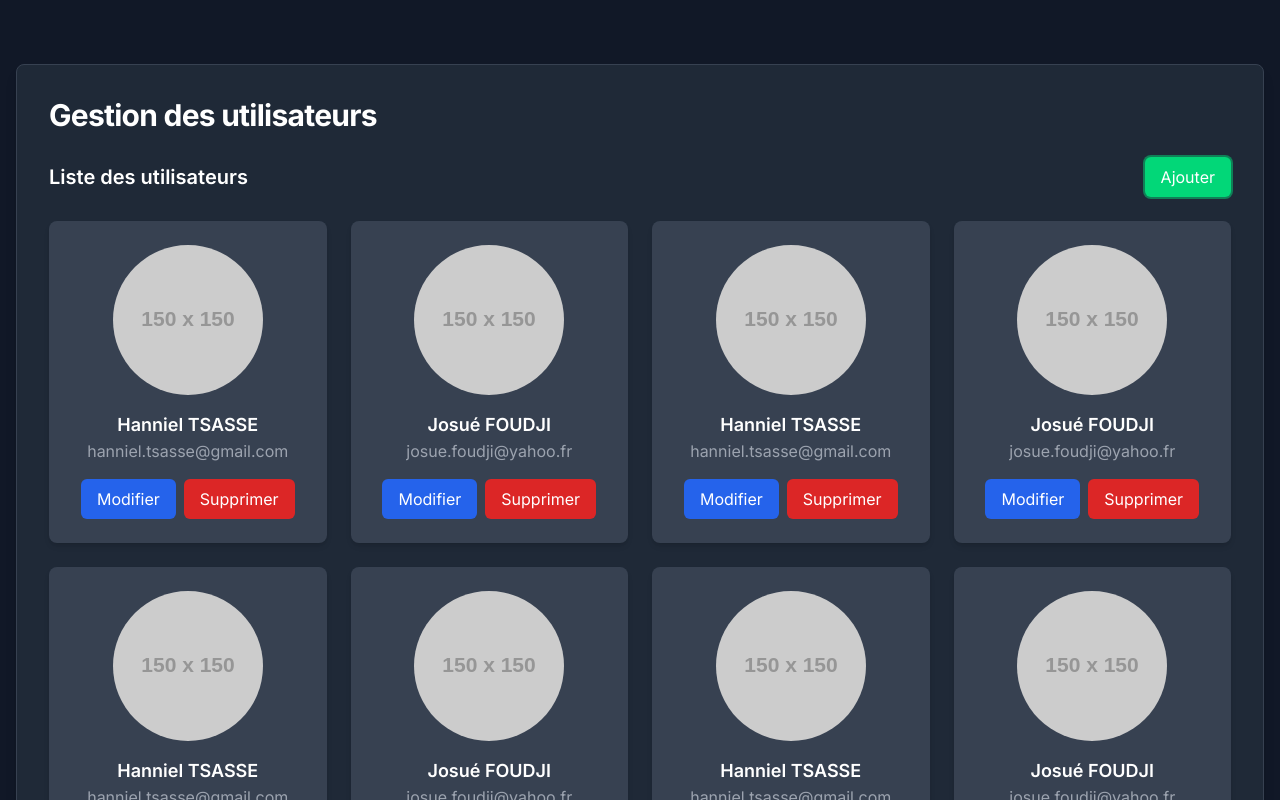
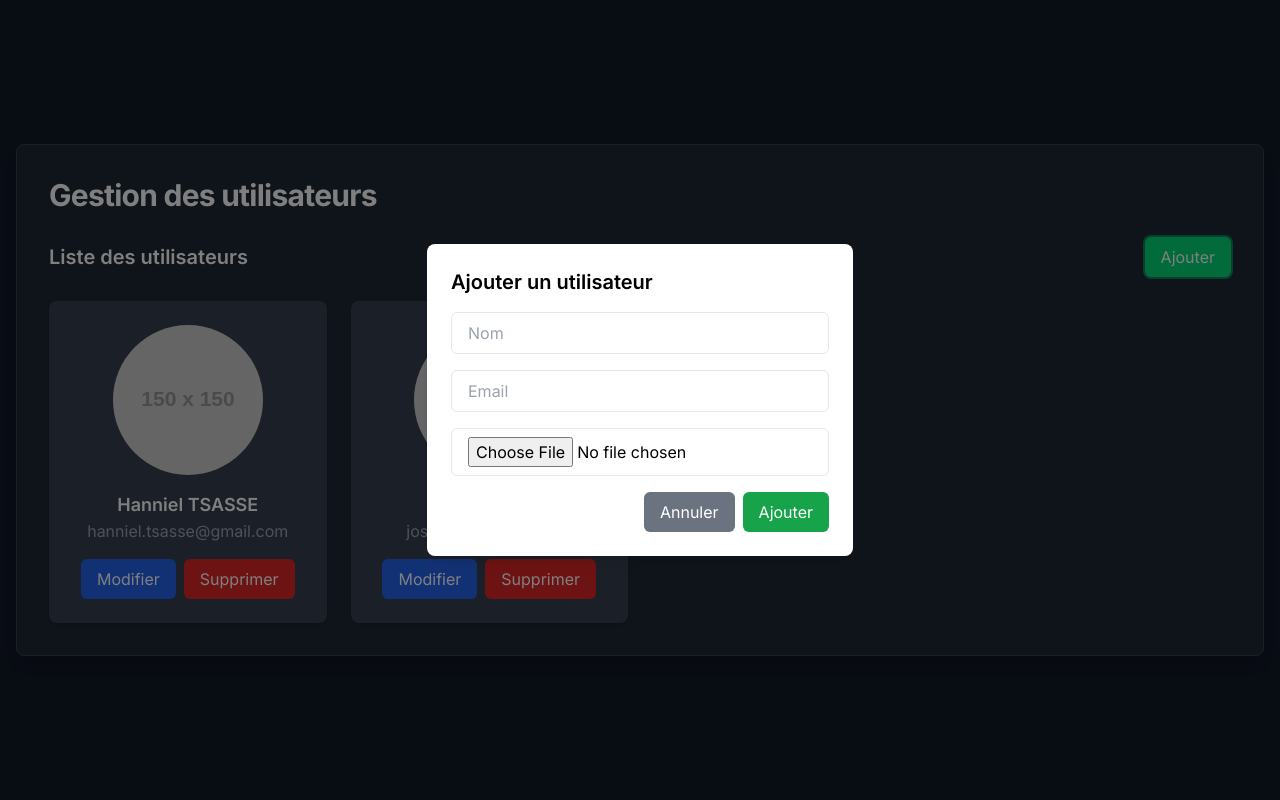
Before and after one commit to Hanniel95/Users-Management, a Next.js app: page / in a window 1280 px wide. Both pictures are taken after a click on the button "Ajouter". Shown: the top 800 px of the page. Built offline with nearby package versions, Linux system fonts and the light colour scheme.

Commit message:
Manage users without BackEnd

```diff
--- a/src/app/page.tsx
+++ b/src/app/page.tsx
@@ -1,8 +1,9 @@
 "use client";
 
+import { useState } from "react";
 import Image from "next/image";
 
-const users = [
+const initialUsers = [
   {
     id: 1,
     name: "Hanniel TSASSE",
@@ -17,18 +18,90 @@ const users = [
   },
 ];
 
-export default function Example() {
-  const handleEdit = (userId: number) => {
-    alert(userId);
+function LoadingOverlay() {
+  return (
+    <div className="fixed inset-0 bg-black bg-opacity-50 flex items-center justify-center z-50">
+      <div className="loader"></div>
+    </div>
+  );
+}
+
+export default function HomePage() {
+  const [users, setUsers] = useState(initialUsers);
+  const [isModalOpen, setIsModalOpen] = useState(false);
+  const [isDeleteModalOpen, setIsDeleteModalOpen] = useState(false);
+  const [currentUser, setCurrentUser] = useState<any>(null);
+  const [isEditing, setIsEditing] = useState(false);
+  const [loading, setLoading] = useState(false);
+  const [selectedFile, setSelectedFile] = useState<File | null>(null);
+
+  const openModal = (user: any = null) => {
+    setCurrentUser(user);
+    setIsEditing(!!user);
+    setIsModalOpen(true);
   };
 
-  const handleDelete = (userId: number) => {
-    alert(userId);
+  const closeModal = () => {
+    setIsModalOpen(false);
+    setCurrentUser(null);
+    setIsEditing(false);
+    setSelectedFile(null);
+  };
+
+  const openDeleteModal = (user: any) => {
+    setCurrentUser(user);
+    setIsDeleteModalOpen(true);
+  };
+
+  const closeDeleteModal = () => {
+    setIsDeleteModalOpen(false);
+    setCurrentUser(null);
+  };
+
+  const handleFileChange = (e: React.ChangeEvent<HTMLInputElement>) => {
+    if (e.target.files && e.target.files[0]) {
+      setSelectedFile(e.target.files[0]);
+      setCurrentUser({
+        ...currentUser,
+        avatar: URL.createObjectURL(e.target.files[0]),
+      });
+    }
+  };
+
+  const handleSave = async () => {
+    setLoading(true);
+    await new Promise((resolve) => setTimeout(resolve, 2000));
+
+    if (isEditing) {
+      setUsers(
+        users.map((user: any) =>
+          user.id === currentUser!.id
+            ? { ...currentUser, avatar: currentUser.avatar }
+            : user
+        )
+      );
+    } else {
+      setUsers([
+        ...users,
+        { ...currentUser, id: users.length + 1, avatar: currentUser.avatar },
+      ]);
+    }
+    setLoading(false);
+    closeModal();
+  };
+
+  const handleDelete = async () => {
+    setLoading(true);
+    await new Promise((resolve) => setTimeout(resolve, 2000));
+
+    setUsers(users.filter((user) => user.id !== currentUser.id));
+    setLoading(false);
+    closeDeleteModal();
   };
 
   return (
     <>
-      <main className="min-h-screen w-screen flex justify-center items-center bg-gray-900 overflow-auto">
+      <main className="h-screen w-screen flex justify-center items-center bg-gray-900 overflow-auto">
         <div className="max-w-7xl w-full my-16 mx-4 p-8 border border-gray-700 shadow-lg rounded-lg bg-gray-800">
           <div className="mb-6">
             <h1 className="text-3xl font-bold tracking-tight text-white">
@@ -39,12 +112,15 @@ export default function Example() {
             <h2 className="text-xl font-semibold text-white">
               Liste des utilisateurs
             </h2>
-            <button className="bg-[#02d778] text-white px-4 py-2 rounded-md hover:bg-[#02c567] focus:outline-none focus:ring-2 focus:ring-[#02d778] focus:ring-opacity-50 transition">
+            <button
+              onClick={() => openModal()}
+              className="bg-[#02d778] text-white px-4 py-2 rounded-md hover:bg-[#02c567] focus:outline-none focus:ring-2 focus:ring-[#02d778] focus:ring-opacity-50 transition"
+            >
               Ajouter
             </button>
           </div>
           <div className="grid grid-cols-1 sm:grid-cols-2 md:grid-cols-3 lg:grid-cols-4 gap-6">
-            {[...users, ...users, , ...users, ...users].map((user) => (
+            {users.map((user) => (
               <div
                 key={user.id}
                 className="bg-gray-700 p-6 rounded-lg shadow-md flex flex-col items-center"
@@ -64,13 +140,13 @@ export default function Example() {
                 </div>
                 <div className="flex mt-4 space-x-2">
                   <button
-                    onClick={() => handleEdit(user.id)}
+                    onClick={() => openModal(user)}
                     className="bg-blue-600 text-white px-4 py-2 rounded-md hover:bg-blue-700 focus:outline-none focus:ring-2 focus:ring-blue-600 focus:ring-opacity-50 transition"
                   >
                     Modifier
                   </button>
                   <button
-                    onClick={() => handleDelete(user.id)}
+                    onClick={() => openDeleteModal(user)}
                     className="bg-red-600 text-white px-4 py-2 rounded-md hover:bg-red-700 focus:outline-none focus:ring-2 focus:ring-red-600 focus:ring-opacity-50 transition"
                   >
                     Supprimer
@@ -81,6 +157,93 @@ export default function Example() {
           </div>
         </div>
       </main>
+
+      {isModalOpen && (
+        <div className="fixed inset-0 flex items-center justify-center bg-black bg-opacity-50 z-50">
+          <div className="bg-white p-6 rounded-lg shadow-lg">
+            <h2 className="text-xl font-semibold mb-4">
+              {isEditing ? "Mise à jour d'un" : "Ajouter un"} utilisateur
+            </h2>
+            <input
+              type="text"
+              placeholder="Nom"
+              value={currentUser?.name || ""}
+              onChange={(e) =>
+                setCurrentUser({ ...currentUser, name: e.target.value })
+              }
+              className="block w-full px-4 py-2 mb-4 border rounded-md"
+            />
+            <input
+              type="email"
+              placeholder="Email"
+              value={currentUser?.email || ""}
+              onChange={(e) =>
+                setCurrentUser({ ...currentUser, email: e.target.value })
+              }
+              className="block w-full px-4 py-2 mb-4 border rounded-md"
+            />
+            <input
+              type="file"
+              onChange={handleFileChange}
+              className="block w-full px-4 py-2 mb-4 border rounded-md"
+            />
+            {currentUser?.avatar && (
+              <div className="mb-4">
+                <Image
+                  width={150}
+                  height={150}
+                  className="w-[150px] h-[150px] rounded-full"
+                  src={currentUser.avatar}
+                  alt="Profile preview"
+                />
+              </div>
+            )}
+            <div className="flex justify-end space-x-2">
+              <button
+                onClick={closeModal}
+                className="bg-gray-500 text-white px-4 py-2 rounded-md hover:bg-gray-600 focus:outline-none focus:ring-2 focus:ring-gray-500 focus:ring-opacity-50 transition"
+              >
+                Annuler
+              </button>
+              <button
+                onClick={handleSave}
+                className="bg-green-600 text-white px-4 py-2 rounded-md hover:bg-green-700 focus:outline-none focus:ring-2 focus:ring-green-600 focus:ring-opacity-50 transition"
+                disabled={loading}
+              >
+                {loading ? "En cours..." : isEditing ? "Modifier" : "Ajouter"}
+              </button>
+            </div>
+          </div>
+        </div>
+      )}
+
+      {isDeleteModalOpen && (
+        <div className="fixed inset-0 flex items-center justify-center bg-black bg-opacity-50 z-50">
+          <div className="bg-white p-6 rounded-lg shadow-lg">
+            <h2 className="text-xl font-semibold mb-4">
+              Confirmer la suppression
+            </h2>
+            <p>Voulez-vous vraiment supprimer {currentUser?.name} ?</p>
+            <div className="flex justify-end space-x-2 mt-4">
+              <button
+                onClick={closeDeleteModal}
+                className="bg-gray-500 text-white px-4 py-2 rounded-md hover:bg-gray-600 focus:outline-none focus:ring-2 focus:ring-gray-500 focus:ring-opacity-50 transition"
+              >
+                Annuler
+              </button>
+              <button
+                onClick={handleDelete}
+                className="bg-red-600 text-white px-4 py-2 rounded-md hover:bg-red-700 focus:outline-none focus:ring-2 focus:ring-red-600 focus:ring-opacity-50 transition"
+                disabled={loading}
+              >
+                {loading ? "En cours..." : "Supprimer"}
+              </button>
+            </div>
+          </div>
+        </div>
+      )}
+
+      {loading && <LoadingOverlay />}
     </>
   );
 }
```
